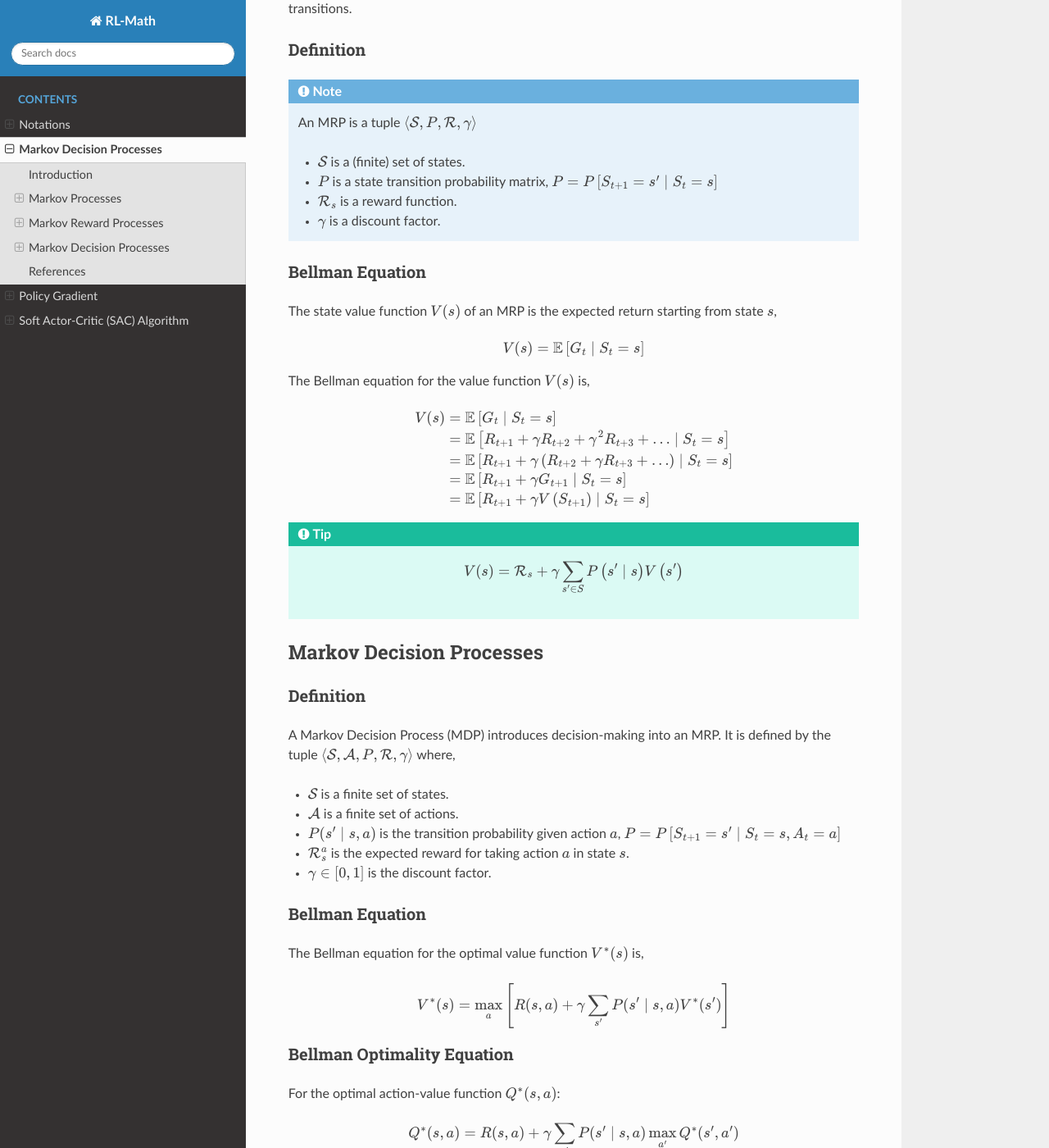
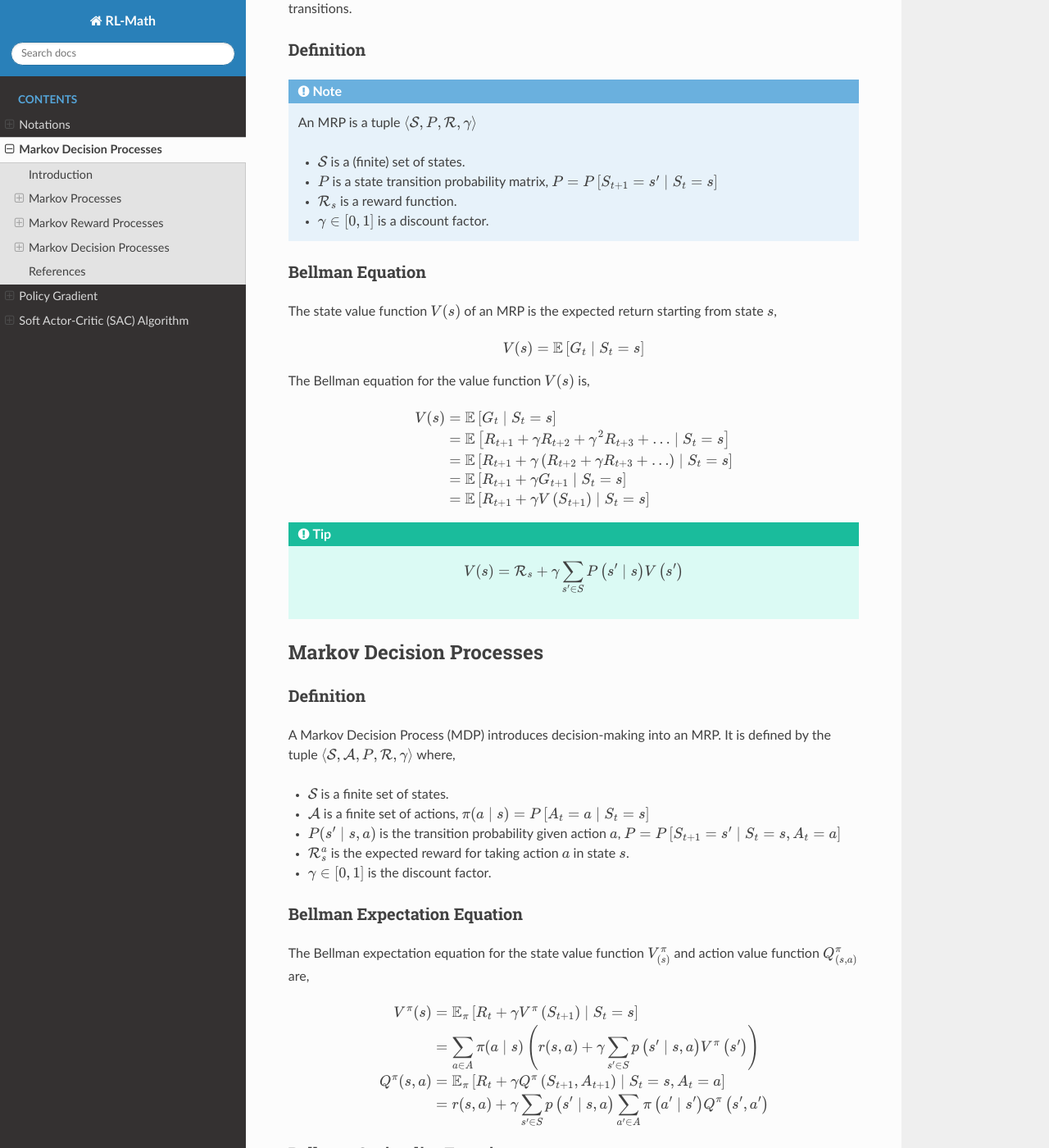
Before and after one commit to boyin96/Reinforcement-Learning-Math, a Sphinx documentation site: the page built from docs/source/mdp.rst, in a window 1280 px wide and 1400 px high, scrolled down 1180 px. Shown: the whole window at 82% size. Built offline with Sphinx 7.4.7 and the Read the Docs theme 3.1.0, drawn with Linux system fonts in a browser that asks for light colours; formulas are drawn with MathJax 3.

Commit message:
Update mdp.rst

```diff
--- a/docs/source/mdp.rst
+++ b/docs/source/mdp.rst
@@ -45,7 +45,7 @@ Definition
    - :math:`\mathcal{S}` is a (finite) set of states.
    - :math:`P` is a state transition probability matrix, :math:`P=P\left[S_{t+1}=s^{\prime} \mid S_t=s\right]`
    - :math:`\mathcal{R}_s` is a reward function.
-   - :math:`\gamma` is a discount factor.
+   - :math:`\gamma \in [0, 1]` is a discount factor.
 
 Bellman Equation
 ^^^^^^^^^^^^^^^^^^
@@ -78,18 +78,23 @@ Definition
 A Markov Decision Process (MDP) introduces decision-making into an MRP. It is defined by the tuple :math:`\langle\mathcal{S}, \mathcal{A}, P, \mathcal{R}, \gamma\rangle` where,
 
 - :math:`\mathcal{S}` is a finite set of states.
-- :math:`\mathcal{A}` is a finite set of actions.
+- :math:`\mathcal{A}` is a finite set of actions, :math:`\pi(a \mid s)=P\left[A_t=a \mid S_t=s\right]`
 - :math:`P(s' \mid s, a)` is the transition probability given action :math:`a`, :math:`P=P\left[S_{t+1}=s^{\prime} \mid S_t=s, A_t=a\right]`
 - :math:`\mathcal{R}^a_s` is the expected reward for taking action :math:`a` in state :math:`s`.
 - :math:`\gamma \in [0, 1]` is the discount factor.
 
-Bellman Equation
+Bellman Expectation Equation
 ^^^^^^^^^^^^^^^^^^
 
-The Bellman equation for the optimal value function :math:`V^*(s)` is,
+The Bellman expectation equation for the state value function :math:`V^{\pi}_{(s)}` and action value function :math:`Q^{\pi}_{(s,a)}` are,
 
 .. math::
-   V^*(s) = \max_a \left[ R(s, a) + \gamma \sum_{s'} P(s' \mid s, a) V^*(s') \right]
+   \begin{aligned}
+   V^\pi(s) & =\mathbb{E}_\pi\left[R_t+\gamma V^\pi\left(S_{t+1}\right) \mid S_t=s\right] \\
+   & =\sum_{a \in A} \pi(a \mid s)\left(r(s, a)+\gamma \sum_{s^{\prime} \in S} p\left(s^{\prime} \mid s, a\right) V^\pi\left(s^{\prime}\right)\right) \\
+   Q^\pi(s, a) & =\mathbb{E}_\pi\left[R_t+\gamma Q^\pi\left(S_{t+1}, A_{t+1}\right) \mid S_t=s, A_t=a\right] \\
+   & =r(s, a)+\gamma \sum_{s^{\prime} \in S} p\left(s^{\prime} \mid s, a\right) \sum_{a^{\prime} \in A} \pi\left(a^{\prime} \mid s^{\prime}\right) Q^\pi\left(s^{\prime}, a^{\prime}\right)
+   \end{aligned}
 
 Bellman Optimality Equation
 ^^^^^^^^^^^^^^^^^^^^^^^^^^^^^^^^
```
